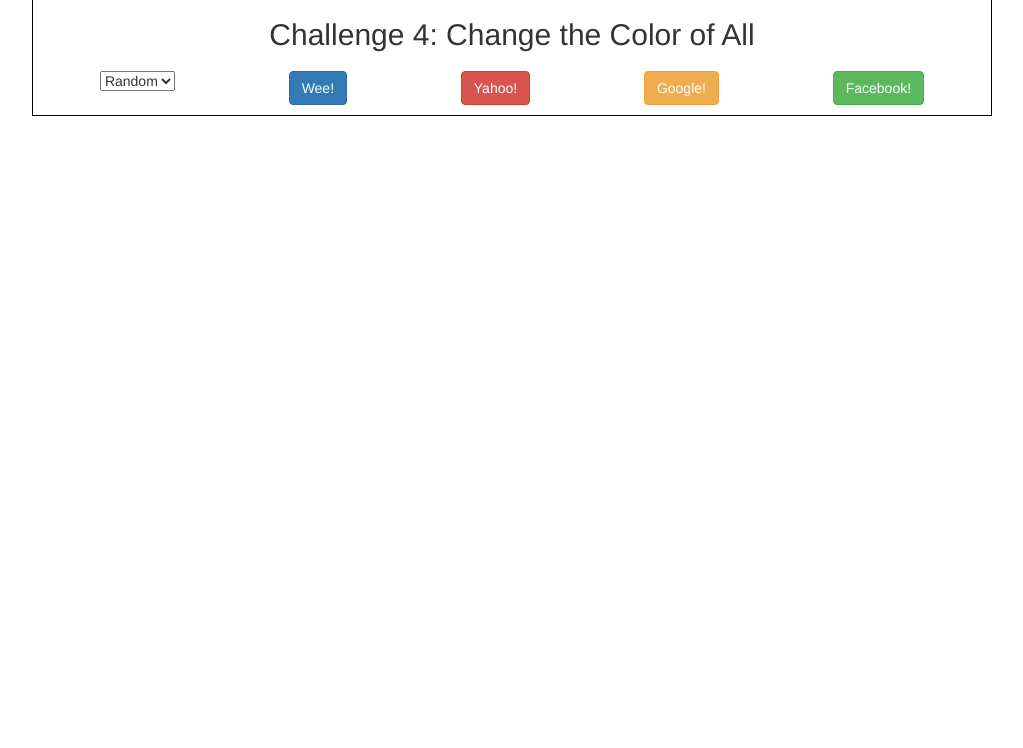
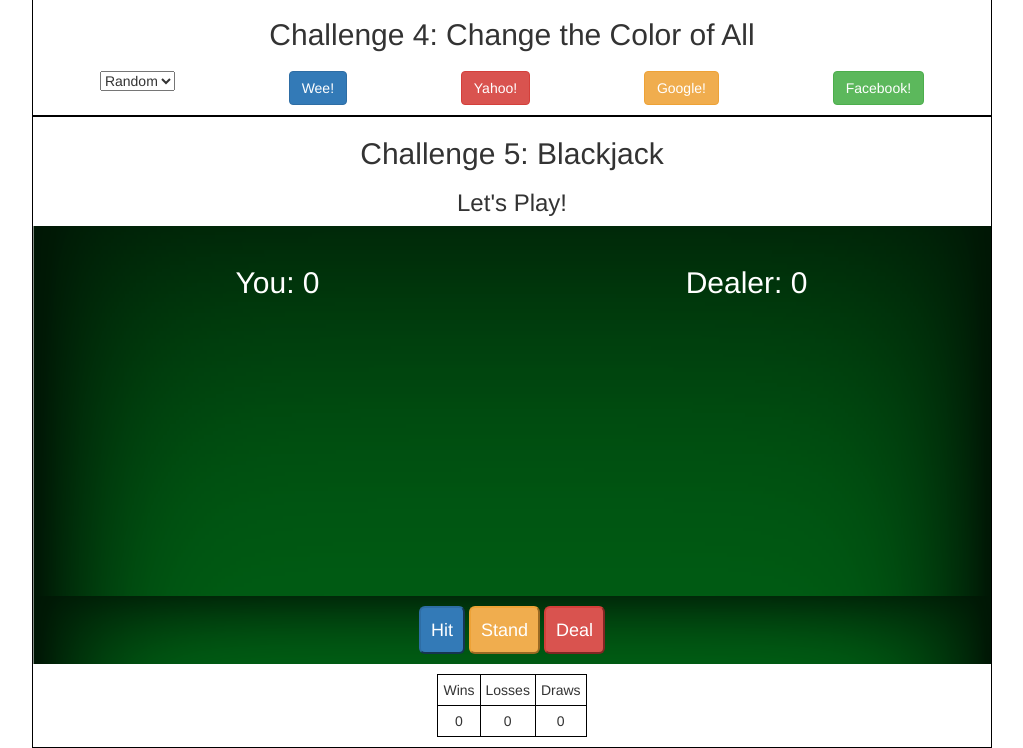
Before and after one commit to diannasokhan/JS-practice, a plain HTML site: page index.html in a window 1280 px wide. Shown: the part 536-1284 px from the top of the page, without its empty margins (128-1151 px from the left). Before the commit the page ends 800 px from the top, so only its background shows below. Drawn offline with nearby package versions, Linux system fonts and the light colour scheme.

Commit message:
css and html for blackjack

```diff
--- a/index.html
+++ b/index.html
@@ -60,6 +60,46 @@
         </div>
     </div>
 
+    <div class="container-5">
+        <h2>Challenge 5: Blackjack</h2>
+        <h3><span id="blackjack-result">Let's Play!</span></h3>
+
+        <div class="flex-blackjack-row-1">
+            <div id="your-box">
+                <h2>You: <span id="your-blackjack-result">0</span></h2>
+            </div>
+
+            <div id="dealer-box">
+                <h2>Dealer: <span id="dealer-blackjack-result">0</span></h2>
+            </div>
+        </div>
+
+        <div class="flex-blackjack-row-2">
+            <div>
+                <button class="btn-lg btn-primary mr-2" id="blackjack-hit-button">Hit</button>
+                <button class="btn-lg btn-warning mr-2" id="blackjack-stand-button">Stand</button>
+                <button class="btn-lg btn-danger mr-2" id="blackjack-deal-button">Deal</button>
+            </div>
+        </div>
+
+        <div class="flex-blackjack-row-3">
+            <table>
+                <tr>
+                    <td>Wins</td>
+                    <td>Losses</td>
+                    <td>Draws</td>
+                </tr>
+                <tr>
+                    <td><span id="wins">0</span></td>
+                    <td><span id="losses">0</span></td>
+                    <td><span id="draws">0</span></td>
+
+                </tr>
+            </table>
+
+        </div>
+    </div>
+
 <script src="static/js/script.js"></script>
 </body>
 </html>
--- a/static/css/style.css
+++ b/static/css/style.css
@@ -1,14 +1,43 @@
- .container-1, .container-2, .container-3, .container-4 {
+
+ .container-1, .container-2, .container-3, .container-4, .container-5 {
      border: 1px solid black;
      margin: 0 auto;
      width:75%;
      text-align: center;
  }
- .flex-box-container-1, .flex-box-container-2, .flex-box-rps, .flex-box-pick-color{
+
+ .flex-box-container-1, .flex-box-container-2, .flex-box-rps, .flex-box-pick-color,
+ .flex-blackjack-row-1,.flex-backjack-row-2, .flex-blackjack-row-3{
      display: flex;
      padding: 10px;
      flex-wrap: wrap;
      justify-content: space-around;
+ }
+
+ .flex-blackjack-row-1, .flex-blackjack-row-2 {
+     background-image: url("../images/blackjack-table-2.png");
+     color: white;
+     background-size: 100% 100%;
+ }
+
+ .flex-blackjack-row-1 div {
+     padding: 10px;
+     height: 350px;
+     flex: 1;
+ }
+
+ .flex-blackjack-row-2 button {
+     padding: 10px;
+ }
+
+ .flex-blackjack-row-2 div {
+     padding: 10px;
+ }
+
+ table, th, td {
+     padding: 5px;
+     border: 1px solid black;
+     text-align: center;
  }
 
  .flex-box-container-1 {
```
Also changed, not shown: static/images/blackjack-table-2.png (added), static/js/script.js (line endings or trailing spaces).
